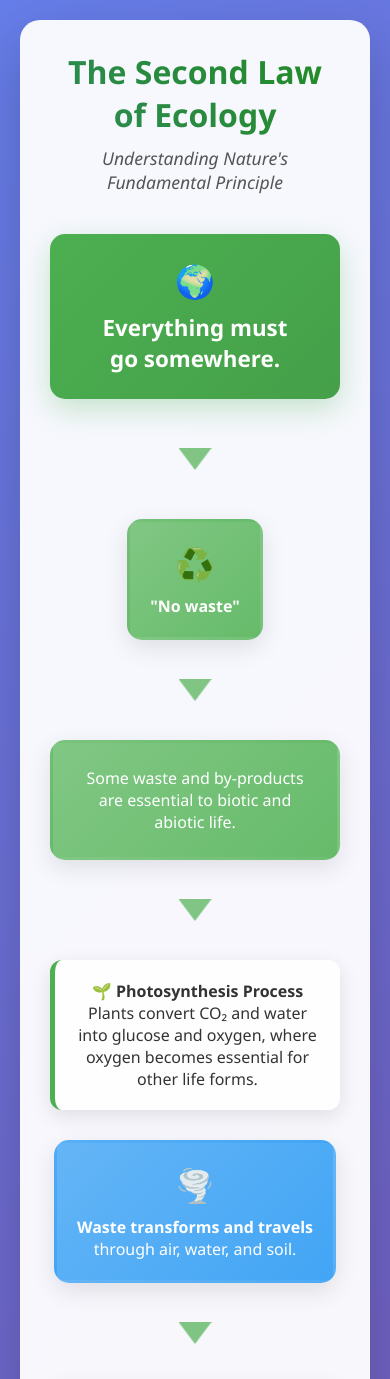
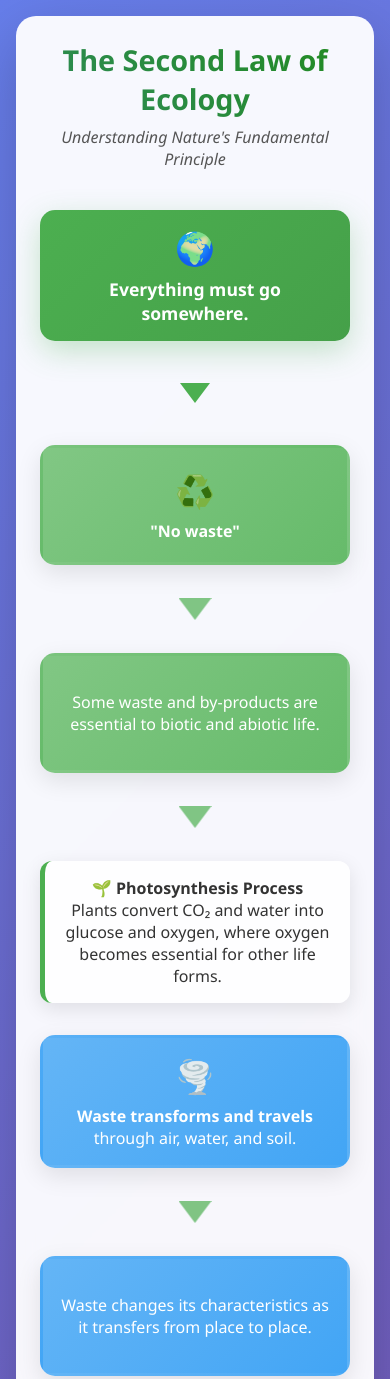
Before and after one commit to jpasco11/emb, a plain HTML site: page index.html in a window 390 px wide. Shown: the top 1379 px of the page. Drawn offline with Linux system fonts and the light colour scheme.

Commit message:
Update index.html

```diff
--- a/index.html
+++ b/index.html
@@ -5,6 +5,18 @@
     <meta name="viewport" content="width=device-width, initial-scale=1.0" />
     <title>The Second Law of Ecology</title>
     <style>
+      :root {
+        --primary-green: #4caf50;
+        --primary-blue: #2196f3;
+        --primary-orange: #ff9800;
+        --text-dark: #333;
+        --text-medium: #555;
+        --text-light: #666;
+        --bg-light: rgba(255, 255, 255, 0.95);
+        --shadow-light: 0 8px 25px rgba(0, 0, 0, 0.1);
+        --shadow-medium: 0 15px 35px rgba(0, 0, 0, 0.2);
+      }
+
       * {
         margin: 0;
         padding: 0;
@@ -15,38 +27,38 @@
         font-family: "Segoe UI", Tahoma, Geneva, Verdana, sans-serif;
         background: linear-gradient(135deg, #667eea 0%, #764ba2 100%);
         min-height: 100vh;
-        padding: 20px;
-        color: #333;
+        padding: 2rem 1rem;
+        color: var(--text-dark);
       }
 
       .container {
         max-width: 1400px;
         margin: 0 auto;
-        background: rgba(255, 255, 255, 0.95);
+        background: var(--bg-light);
         border-radius: 20px;
-        padding: 30px;
+        padding: 2rem;
         box-shadow: 0 20px 60px rgba(0, 0, 0, 0.2);
         backdrop-filter: blur(10px);
       }
 
       .header {
         text-align: center;
-        margin-bottom: 40px;
+        margin-bottom: 2.5rem;
       }
 
       .title {
-        font-size: 2.5rem;
+        font-size: clamp(2rem, 5vw, 2.5rem);
         font-weight: bold;
         background: linear-gradient(45deg, #2e8b57, #228b22);
         -webkit-background-clip: text;
         -webkit-text-fill-color: transparent;
         background-clip: text;
-        margin-bottom: 10px;
+        margin-bottom: 0.5rem;
       }
 
       .subtitle {
-        font-size: 1.3rem;
-        color: #555;
+        font-size: clamp(1rem, 3vw, 1.3rem);
+        color: var(--text-medium);
         font-style: italic;
       }
 
@@ -55,15 +67,15 @@
         display: flex;
         flex-direction: column;
         align-items: center;
-        gap: 40px;
+        gap: 2rem;
       }
 
       .law-statement {
         background: linear-gradient(135deg, #4caf50, #45a049);
         color: white;
-        padding: 25px 40px;
+        padding: 1.5rem 2rem;
         border-radius: 15px;
-        font-size: 1.4rem;
+        font-size: clamp(1.2rem, 3.5vw, 1.4rem);
         font-weight: bold;
         text-align: center;
         box-shadow: 0 10px 30px rgba(76, 175, 80, 0.3);
@@ -79,8 +91,8 @@
 
       .branches {
         display: grid;
-        grid-template-columns: repeat(3, 1fr);
-        gap: 40px;
+        grid-template-columns: repeat(auto-fit, minmax(280px, 1fr));
+        gap: 2rem;
         width: 100%;
         max-width: 1200px;
       }
@@ -89,20 +101,25 @@
         display: flex;
         flex-direction: column;
         align-items: center;
-        gap: 30px;
+        gap: 1.5rem;
+      }
+
+      .concept-box,
+      .example-box {
+        width: 100%;
       }
 
       .concept-box {
         background: white;
         border: 3px solid transparent;
         border-radius: 15px;
-        padding: 20px;
+        padding: 1.5rem;
         text-align: center;
         min-height: 120px;
         display: flex;
         align-items: center;
         justify-content: center;
-        box-shadow: 0 8px 25px rgba(0, 0, 0, 0.1);
+        box-shadow: var(--shadow-light);
         transition: all 0.4s ease;
         cursor: pointer;
         position: relative;
@@ -146,25 +163,25 @@
 
       .concept-box:hover {
         transform: translateY(-8px) scale(1.02);
-        box-shadow: 0 15px 35px rgba(0, 0, 0, 0.2);
+        box-shadow: var(--shadow-medium);
       }
 
       .example-box {
         background: rgba(255, 255, 255, 0.9);
         border-radius: 12px;
-        padding: 20px;
+        padding: 1.25rem;
         text-align: center;
         box-shadow: 0 6px 20px rgba(0, 0, 0, 0.1);
         transition: all 0.3s ease;
-        border-left: 5px solid #4caf50;
+        border-left: 5px solid var(--primary-green);
       }
 
       .transformation .example-box {
-        border-left-color: #2196f3;
+        border-left-color: var(--primary-blue);
       }
 
       .accumulation .example-box {
-        border-left-color: #ff9800;
+        border-left-color: var(--primary-orange);
       }
 
       .example-box:hover {
@@ -199,7 +216,8 @@
         top: 220px;
         left: 50%;
         transform: translateX(-50%);
-        width: 600px;
+        width: 80%;
+        max-width: 600px;
         height: 3px;
         background: linear-gradient(to right, #4caf50, #2196f3, #ff9800);
         border-radius: 2px;
@@ -207,37 +225,18 @@
 
       .icon {
         font-size: 2rem;
-        margin-bottom: 10px;
+        margin-bottom: 0.5rem;
         display: block;
       }
 
       .footer {
         text-align: center;
-        margin-top: 40px;
-        padding: 20px;
+        margin-top: 2.5rem;
+        padding: 1.25rem;
         background: rgba(0, 0, 0, 0.05);
         border-radius: 10px;
         font-style: italic;
-        color: #666;
-      }
-
-      @media (max-width: 768px) {
-        .branches {
-          grid-template-columns: 1fr;
-          gap: 30px;
-        }
-
-        .connecting-lines {
-          display: none;
-        }
-
-        .title {
-          font-size: 2rem;
-        }
-
-        .subtitle {
-          font-size: 1.1rem;
-        }
+        color: var(--text-light);
       }
 
       .fade-in {
@@ -252,11 +251,51 @@
           transform: translateY(0);
         }
       }
+
+      /* Responsive Adjustments */
+      @media (max-width: 1024px) {
+        .connecting-lines {
+          max-width: 500px;
+        }
+      }
+
+      @media (max-width: 768px) {
+        body {
+          padding: 1rem;
+        }
+        .container {
+          padding: 1.5rem;
+        }
+        .branches {
+          grid-template-columns: 1fr;
+          gap: 2rem;
+        }
+        .connecting-lines {
+          display: none;
+        }
+      }
+
+      @media (max-width: 480px) {
+        .title {
+          font-size: 1.8rem;
+        }
+        .subtitle {
+          font-size: 1rem;
+        }
+        .law-statement {
+          font-size: 1.1rem;
+          padding: 1rem 1.5rem;
+        }
+        .concept-box,
+        .example-box {
+          padding: 1rem;
+        }
+      }
     </style>
   </head>
   <body>
     <div class="container">
-      <div class="header fade-in">
+      <div class="header fade-in" style="animation-delay: 0.1s">
         <h1 class="title">The Second Law of Ecology</h1>
         <p class="subtitle">Understanding Nature's Fundamental Principle</p>
       </div>
@@ -267,7 +306,7 @@
           Everything must go somewhere.
         </div>
 
-        <div class="arrow"></div>
+        <div class="arrow fade-in" style="animation-delay: 0.3s"></div>
 
         <div class="connecting-lines"></div>
 
```
